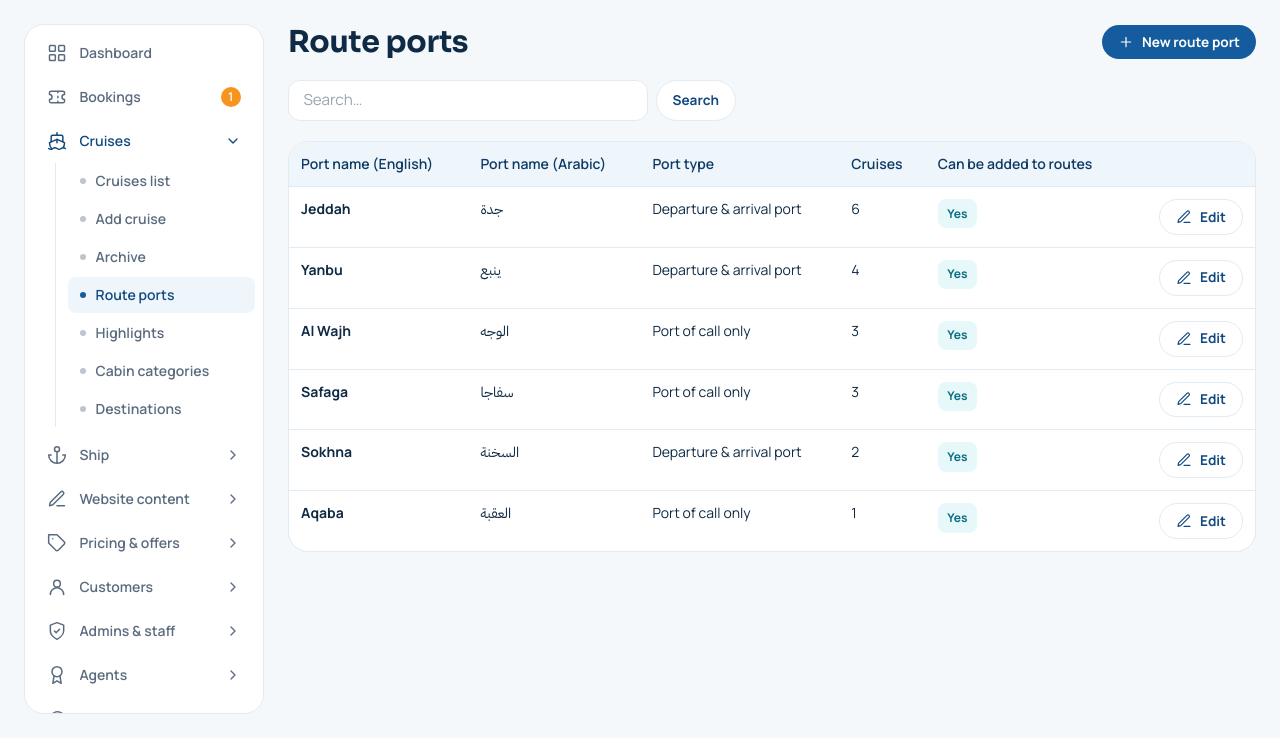
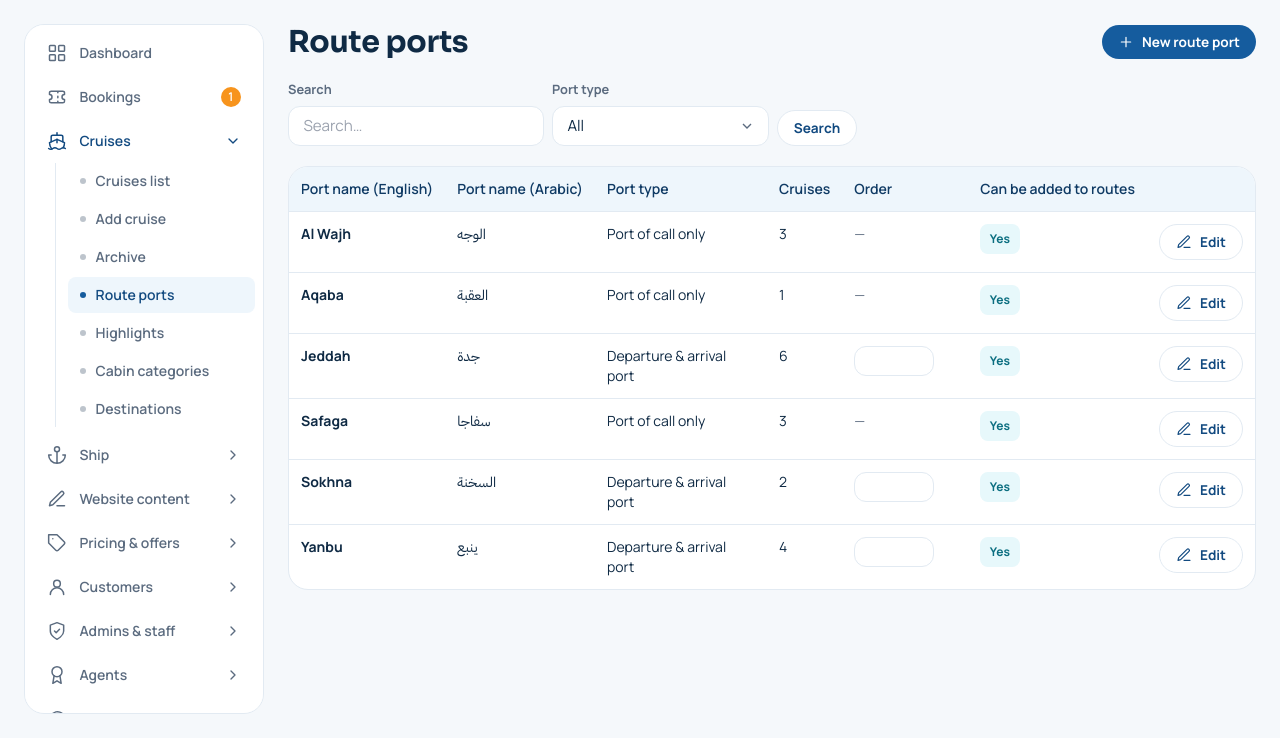
Before and after one commit to sabreenMohammed107/cruise, a Laravel app: page /admin/routes in a window 1280 px wide. Shown: the part 65-803 px from the top of the page. Run offline with Laravel 12, Linux system fonts and the light colour scheme; a user stored in the database is signed in; data comes from the database, SQL or seed files in the repository; tables that the repository leaves empty hold one stand-in row (values such as "Sample post"); parts of the project's set-up code (start-up, migrations or seed data) failed here and were passed over; some libraries are stand-ins or nearby versions.

Commit message:
order ports

```diff
--- a/app/Admin/Field.php
+++ b/app/Admin/Field.php
@@ -53,6 +53,15 @@ final class Field
     public bool $virtual = false;
 
     public ?Closure $virtualValue = null;
+
+    /**
+     * Editable right in the index table: a number box saved on its own as soon as it changes (no page reload),
+     * through ResourceController::inline() with this field's rules. Number fields only.
+     */
+    public bool $inline = false;
+
+    /** @var (Closure(Model): bool)|null Rows that get the inline box (see inline()); null: every row. */
+    public ?Closure $inlineWhen = null;
 
     private function __construct(public string $name, public string $label, public string $type) {}
 
@@ -190,6 +199,25 @@ final class Field
         return $this;
     }
 
+    /**
+     * Index column with a number box that saves itself (see $inline). $when(Model): only rows where it gives true get
+     * the box (and may be saved inline); the other rows show "—".
+     */
+    public function inline(?Closure $when = null): self
+    {
+        $this->onIndex = true;
+        $this->inline = true;
+        $this->inlineWhen = $when;
+
+        return $this;
+    }
+
+    /** Does this record's row get the inline box? */
+    public function inlineFor(Model $record): bool
+    {
+        return $this->inline && (! $this->inlineWhen || ($this->inlineWhen)($record));
+    }
+
     public function wide(): self
     {
         $this->wide = true;
--- a/app/Admin/Resources/PortResource.php
+++ b/app/Admin/Resources/PortResource.php
@@ -8,6 +8,7 @@ use App\Models\Port;
 use Closure;
 use Illuminate\Database\Eloquent\Builder;
 use Illuminate\Database\Eloquent\Model;
+use Illuminate\Http\Request;
 use Illuminate\Support\Facades\DB;
 use Illuminate\Validation\Rule;
 
@@ -36,6 +37,19 @@ class PortResource extends Resource
             ->ordered();
     }
 
+    /** ?role=home|call: the "Port type" filter next to the search box. */
+    public static function filter(Builder $query, Request $request): Builder
+    {
+        $role = $request->query('role');
+
+        return $query->when(is_string($role) && isset(Port::ROLES[$role]), fn (Builder $q) => $q->where('role', $role));
+    }
+
+    public static function indexToolbar(): ?string
+    {
+        return 'admin.routes.toolbar';
+    }
+
     public static function fields(): array
     {
         return [
@@ -52,7 +66,12 @@ class PortResource extends Resource
                     }])
                 ->help('Departure & arrival port: cruises can start or end here, and it is listed in the homepage search. Port of call only: cruises just stop here on the way.'),
             Field::number('cruises_count', 'Cruises')->indexOnly(),
-            Field::number('sort_order', 'Order in the port list')->default(0)->rules(['nullable', 'integer', 'min:0']),
+            // Departure & arrival ports only: ports of call are listed by name (the form hides it, so it saves empty)
+            Field::number('sort_order', 'Order')
+                ->inline(fn (Port $port) => $port->role === Port::HOME)
+                ->showWhen('role', Port::HOME)
+                ->rules(['nullable', 'integer', 'min:0', 'max:65535'])
+                ->help('Smallest first: the order of the departure ports in the website\'s "Departure port" filter and homepage search. Leave empty for no set order: those ports come after the numbered ones (on the website: soonest sailing first, then by name).'),
             Field::checkbox('is_active', 'Can be added to routes')->default(true)->index()
                 ->help('Hidden ports stay on the cruises that already call there.'),
         ];
--- a/app/Http/Controllers/Admin/ResourceController.php
+++ b/app/Http/Controllers/Admin/ResourceController.php
@@ -2,9 +2,11 @@
 
 namespace App\Http\Controllers\Admin;
 
+use App\Admin\Field;
 use App\Admin\Resource;
 use App\Http\Controllers\Controller;
 use Illuminate\Database\Eloquent\Model;
+use Illuminate\Http\JsonResponse;
 use Illuminate\Http\RedirectResponse;
 use Illuminate\Http\Request;
 use Illuminate\Support\Facades\DB;
@@ -63,6 +65,28 @@ class ResourceController extends Controller
             ->with('status', "{$resource::$singular} “{$record->getAttribute($resource::$title)}” saved.");
     }
 
+    /**
+     * Saves one field edited right in the index table (a Field marked ->inline()), e.g. a route port's Order:
+     * PATCH {field, value}, checked with that field's own rules. Answers JSON (422 with the message when invalid).
+     */
+    public function inline(Request $request, string $id): JsonResponse
+    {
+        $resource = $this->resource($request);
+        $record = $this->find($resource, $id);
+
+        $field = collect($resource::fields())->first(fn (Field $f) => $f->inline && $f->name === $request->input('field'));
+        abort_unless($field && $field->inlineFor($record), 404);
+
+        // The table sends the box's text as "value"; the field's rules check it under its own name
+        $request->merge([$field->name => $request->input('value')]);
+        $request->validate($field->resolveRules($record), $resource::messages());
+
+        $record->setAttribute($field->name, $field->value($request));
+        $record->save();
+
+        return response()->json(['field' => $field->name, 'value' => $record->getAttribute($field->name)]);
+    }
+
     public function destroy(Request $request, string $id): RedirectResponse
     {
         $resource = $this->resource($request);
--- a/app/Models/Port.php
+++ b/app/Models/Port.php
@@ -33,6 +33,13 @@ class Port extends Model
 
     protected static function booted(): void
     {
+        // Only departure & arrival ports have an Order; ports of call are listed by name
+        static::saving(function (Port $port) {
+            if ($port->role === self::CALL) {
+                $port->sort_order = null;
+            }
+        });
+
         // Cruises keep the English stop names in `route`: refresh them when a port is renamed
         static::updated(function (Port $port) {
             if ($port->wasChanged('name_en')) {
@@ -51,9 +58,10 @@ class Port extends Model
         return $this->belongsToMany(Cruise::class, 'cruise_port')->withPivot('position');
     }
 
+    /** By "Order" (smallest first), ports without one last; then by name. */
     public function scopeOrdered(Builder $query): void
     {
-        $query->orderBy('sort_order')->orderBy('name_en');
+        $query->orderByRaw('sort_order is null')->orderBy('sort_order')->orderBy('name_en');
     }
 
     /** Departure & arrival ports. */
--- a/app/Support/ScDataPresenter.php
+++ b/app/Support/ScDataPresenter.php
@@ -82,6 +82,8 @@ class ScDataPresenter
             'portNames' => (object) $this->portNames(),
             // Admin → Route ports marked "Departure & arrival port" (English names): the homepage port search
             'homePorts' => Port::home()->ordered()->pluck('name_en')->all(),
+            // Their "Order" (English name => number), for the cruises page's departure port filter; empty orders left out
+            'portOrder' => (object) Port::home()->whereNotNull('sort_order')->pluck('sort_order', 'name_en')->all(),
             'page' => (object) $page,
             'account' => $account,
         ], fn ($value) => $value !== null);
--- a/resources/views/admin/resources/index.blade.php
+++ b/resources/views/admin/resources/index.blade.php
@@ -37,7 +37,18 @@
             @foreach ($resource::indexFields() as $field)
               @php($value = $record->getAttribute($field->name))
               <td class="p-3 {{ $loop->first ? 'font-bold' : '' }}">
-                @if ($field->type === 'checkbox')
+                @if ($field->inline && ! $field->inlineFor($record))
+                  {{-- Not used for this row (e.g. a port of call has no order) --}}
+                  <span class="text-muted" title="Not used for this {{ strtolower($resource::$singular) }}">—</span>
+                @elseif ($field->inline && $resource::editable())
+                  {{-- Saved on its own when changed (Enter, leaving the box, or a short pause while typing) --}}
+                  <span class="inline-flex items-center gap-1.5">
+                    <input type="number" min="0" step="1" value="{{ $value }}" class="field !py-1 !px-2 !w-20 tabular"
+                           aria-label="{{ $field->label }}: {{ $record->getAttribute($resource::$title) }}"
+                           data-inline-save="{{ route($resource::routeName('inline'), $record->getKey()) }}" data-field="{{ $field->name }}">
+                    <span data-inline-status class="w-4 h-4 shrink-0" aria-live="polite"></span>
+                  </span>
+                @elseif ($field->type === 'checkbox')
                   <span class="tag {{ $value ? 'tag-lagoon' : 'tag-white' }}">{{ $value ? 'Yes' : 'No' }}</span>
                 @elseif ($field->type === 'select')
                   {{ $field->options[$value instanceof \BackedEnum ? $value->value : $value] ?? $value }}
@@ -90,3 +101,53 @@
 
   <div class="mt-5">{{ $records->links() }}</div>
 @endsection
+
+@push('scripts')
+  <script>
+    // Number boxes in the table ([data-inline-save]) save themselves: PATCH {field, value}, a green tick when saved,
+    // the server's message (and the last saved number back) when not.
+    (() => {
+      const boxes = document.querySelectorAll('[data-inline-save]');
+      if (!boxes.length) return;
+      const token = document.querySelector('meta[name="csrf-token"]').content;
+
+      boxes.forEach((box) => {
+        const status = box.parentElement.querySelector('[data-inline-status]');
+        let saved = box.value, timer = null, busy = null;
+        const show = (icon, cls, title) => { status.className = `w-4 h-4 shrink-0 ${cls}`; status.innerHTML = icon ? SC.icon(icon, 'w-4 h-4') : ''; status.title = title || ''; };
+
+        const save = () => {
+          clearTimeout(timer);
+          const value = box.value.trim();
+          if (value === saved || busy) return;
+          show('', '');
+          busy = fetch(box.dataset.inlineSave, {
+            method: 'PATCH',
+            headers: { 'Content-Type': 'application/json', Accept: 'application/json', 'X-CSRF-TOKEN': token },
+            body: JSON.stringify({ field: box.dataset.field, value }),
+          })
+            .then(async (r) => {
+              const data = await r.json().catch(() => ({}));
+              if (!r.ok) throw new Error(data.message || 'Could not save. Reload the page and try again.');
+              saved = data.value == null ? '' : String(data.value);
+              if (box.value.trim() === value) box.value = saved; // not if more was typed meanwhile (saved next)
+              box.classList.remove('is-invalid');
+              show('check', 'text-lagoon-600', 'Saved');
+              setTimeout(() => { if (status.title === 'Saved') show('', ''); }, 2500);
+            })
+            .catch((e) => {
+              if (box.value.trim() === value) box.value = saved;
+              box.classList.add('is-invalid');
+              show('alert', 'text-[#C42F2F]', e.message);
+              SC.toast(e.message, 'error');
+            })
+            .finally(() => { busy = null; if (box.value.trim() !== saved) save(); });
+        };
+
+        box.addEventListener('input', () => { clearTimeout(timer); timer = setTimeout(save, 800); });
+        box.addEventListener('change', save);
+        box.addEventListener('keydown', (e) => { if (e.key === 'Enter') { e.preventDefault(); save(); } });
+      });
+    })();
+  </script>
+@endpush
--- /dev/null
+++ b/resources/views/admin/routes/toolbar.blade.php
@@ -0,0 +1,21 @@
+{{-- Route ports list: name search + "Port type" filter (PortResource::filter()). --}}
+@use('App\Models\Port')
+<form method="GET" class="mt-5 flex flex-wrap gap-2 items-end">
+  <div class="w-full sm:w-64">
+    <label for="q" class="label">Search</label>
+    <input id="q" name="q" value="{{ request('q') }}" class="field !py-2" placeholder="Search…">
+  </div>
+  <div>
+    <label for="role" class="label">Port type</label>
+    <select id="role" name="role" class="field !py-2 !w-auto" onchange="this.form.submit()">
+      <option value="">All</option>
+      @foreach (Port::ROLES as $value => $label)
+        <option value="{{ $value }}" @selected(request('role') === $value)>{{ $label }}</option>
+      @endforeach
+    </select>
+  </div>
+  <button class="btn btn-outline btn-sm">Search</button>
+  @if (array_filter(request()->only(['q', 'role'])))
+    <a href="{{ route('admin.routes.index') }}" class="btn btn-ghost btn-sm">Clear</a>
+  @endif
+</form>
--- a/routes/admin.php
+++ b/routes/admin.php
@@ -112,6 +112,8 @@ Route::middleware('can:manage-content')->group(function () {
             Route::post('/', [ResourceController::class, 'store'])->name('store')->defaults('resource', $resource)->middleware($write);
             Route::get('{id}/edit', [ResourceController::class, 'edit'])->name('edit')->defaults('resource', $resource)->whereNumber('id')->middleware($write);
             Route::put('{id}', [ResourceController::class, 'update'])->name('update')->defaults('resource', $resource)->whereNumber('id')->middleware($write);
+            // One field saved from the index table (fields marked ->inline(), e.g. a route port's Order)
+            Route::patch('{id}/inline', [ResourceController::class, 'inline'])->name('inline')->defaults('resource', $resource)->whereNumber('id')->middleware($write);
             Route::delete('{id}', [ResourceController::class, 'destroy'])->name('destroy')->defaults('resource', $resource)->whereNumber('id')->middleware($write);
         });
     }
```
Also changed, not shown: tests/Feature/RoutePortsTest.php (+71 -0 lines), database/migrations/2026_11_22_000001_make_ports_sort_order_nullable.php (added), database/migrations/2026_11_22_000002_clear_order_of_ports_of_call.php (added), public/assets/js/pages/catalog.js.
